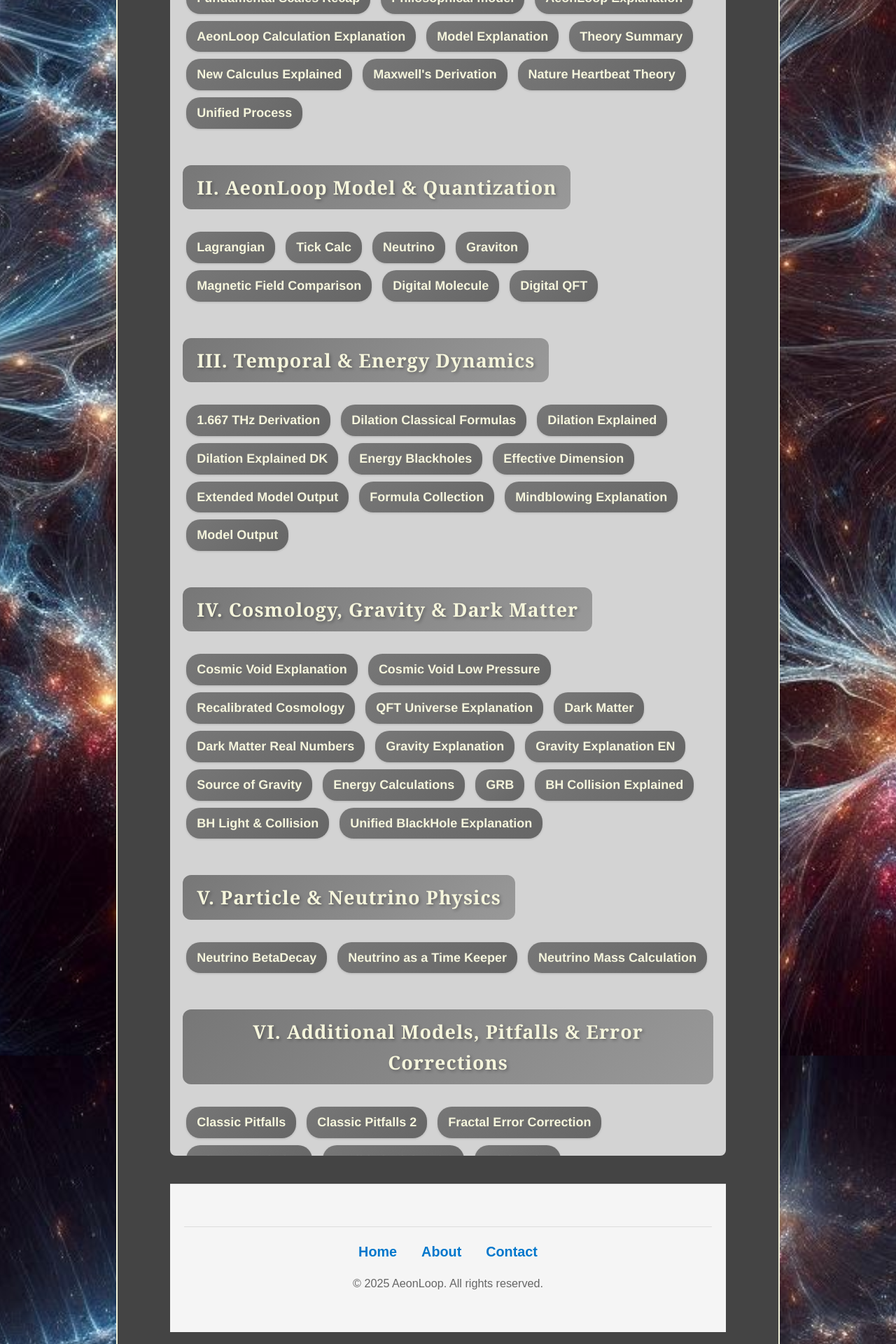
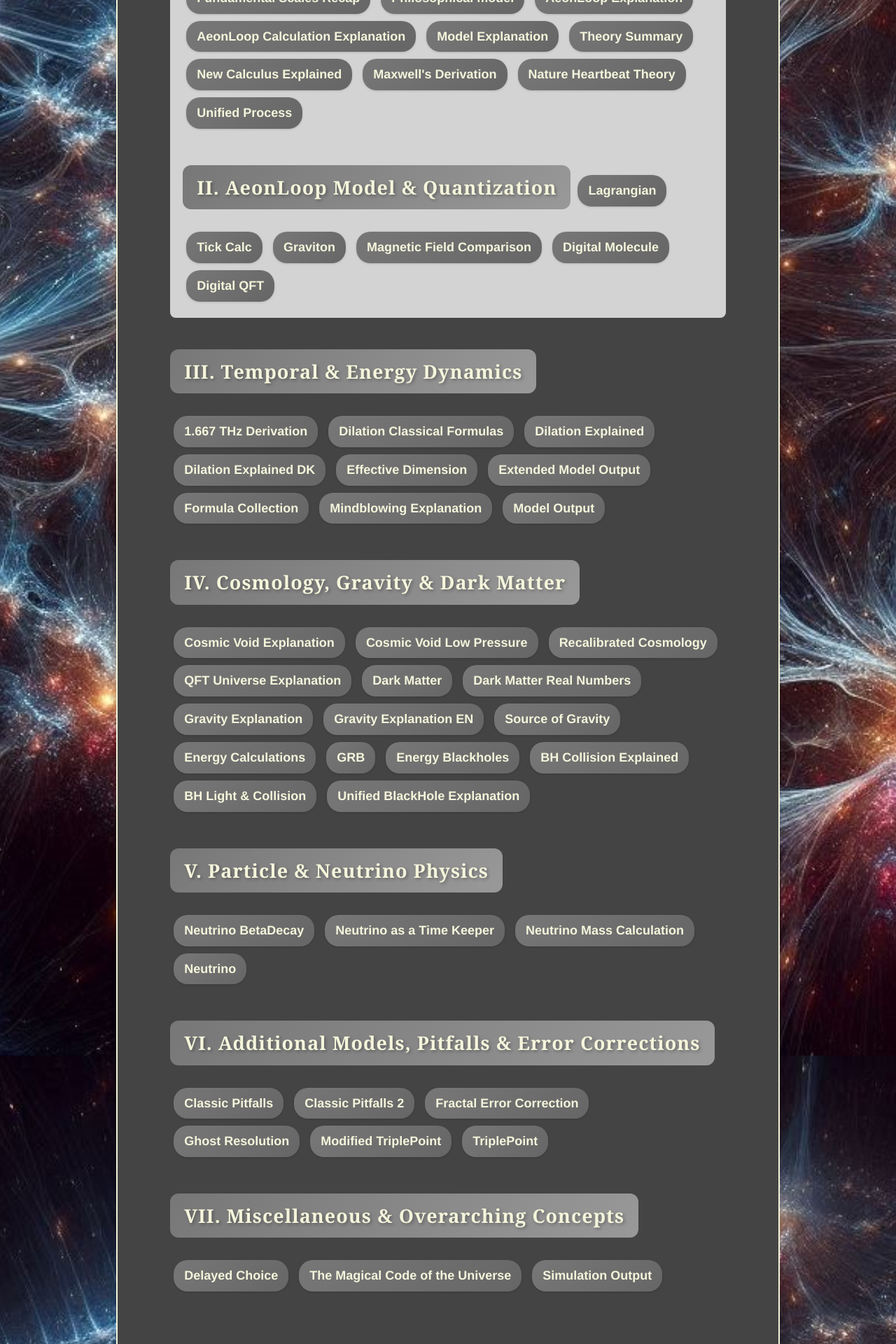
Before and after one commit to CosmicReplicator/AeonLoop, a Jekyll site: the page built from Papers/index.html, in a window 1280 px wide. Shown: the part 717-2637 px from the top of the page at 70% size. Built offline with Jekyll 4.4.1, drawn with Linux system fonts in a browser that asks for light colours; some of the changed lines change nothing that is shown.

Commit message:
Update index.html

```diff
--- a/Papers/index.html
+++ b/Papers/index.html
@@ -38,11 +38,10 @@ title: "index"
   </section>
 
   <section id="section2">
-    <h3>II. AeonLoop Model &amp; Quantization</h3>
+    <h3>II. AeonLoop Model &amp; Quantization</h3
     <div class="button-container">
       <a class="button" href="AeonLoop_Lagrangian.html" target="_blank">Lagrangian</a>
       <a class="button" href="AeonLoop_Calc.html" target="_blank">Tick Calc</a>
-      <a class="button" href="AeonLoop_Neutrino_Explanation.html" target="_blank">Neutrino</a>
       <a class="button" href="AeonLoop_Graviton_Explanation.html" target="_blank">Graviton</a>
       <a class="button" href="AeonLoop_Magnetic_Field_Comparison.html" target="_blank">Magnetic Field Comparison</a>
       <a class="button" href="Digital_Molecule.html" target="_blank">Digital Molecule</a>
@@ -57,7 +56,6 @@ title: "index"
       <a class="button" href="dilation_classical_formulas_explained.html" target="_blank">Dilation Classical Formulas</a>
       <a class="button" href="dilation_explained.html" target="_blank">Dilation Explained</a>
       <a class="button" href="dilation_explainedDK.html" target="_blank">Dilation Explained DK</a>
-      <a class="button" href="Energy_Blackholes.html" target="_blank">Energy Blackholes</a>
       <a class="button" href="Eff_Dim_Expl.html" target="_blank">Effective Dimension</a>
       <a class="button" href="extended_model_output.html" target="_blank">Extended Model Output</a>
       <a class="button" href="Formula%20Collection.html" target="_blank">Formula Collection</a>
@@ -80,6 +78,7 @@ title: "index"
       <a class="button" href="the%20Source%20of%20Gravity.html" target="_blank">Source of Gravity</a>
       <a class="button" href="Energy_Calculations.html" target="_blank">Energy Calculations</a>
       <a class="button" href="GRB.html" target="_blank">GRB</a>
+	  <a class="button" href="Energy_Blackholes.html" target="_blank">Energy Blackholes</a>
       <a class="button" href="bh_collision_explained.html" target="_blank">BH Collision Explained</a>
       <a class="button" href="bh_light_and_collision_explained.html" target="_blank">BH Light &amp; Collision</a>
       <a class="button" href="Unified_BlackHole_Explanation.html" target="_blank">Unified BlackHole Explanation</a>
@@ -92,6 +91,7 @@ title: "index"
       <a class="button" href="Neutrino_BetaDecay_Exposition.html" target="_blank">Neutrino BetaDecay</a>
       <a class="button" href="Neutrino_as_a_Time Keeper.html" target="_blank">Neutrino as a Time Keeper</a>
       <a class="button" href="Neutrino_Mass_Calculation_Explanation.html" target="_blank">Neutrino Mass Calculation</a>
+	  <a class="button" href="AeonLoop_Neutrino_Explanation.html" target="_blank">Neutrino</a>
     </div>
   </section>
 
```
